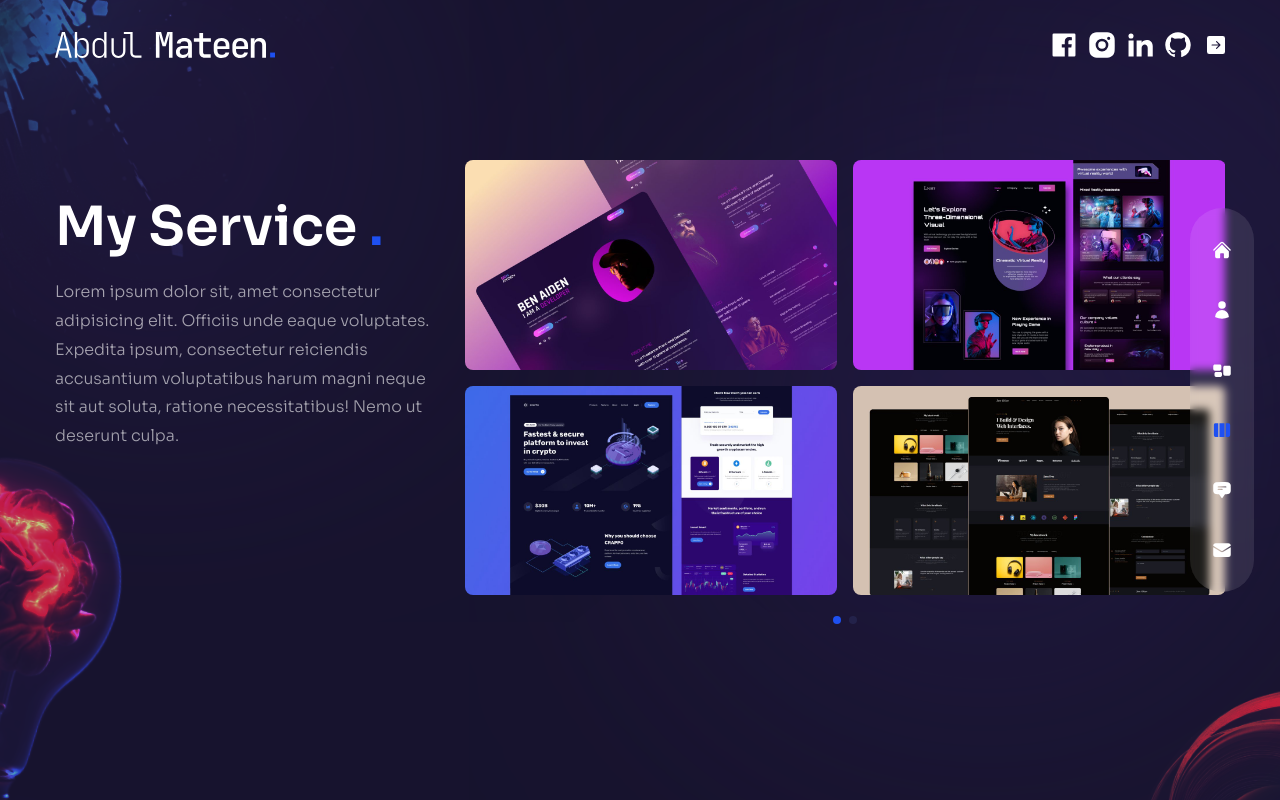
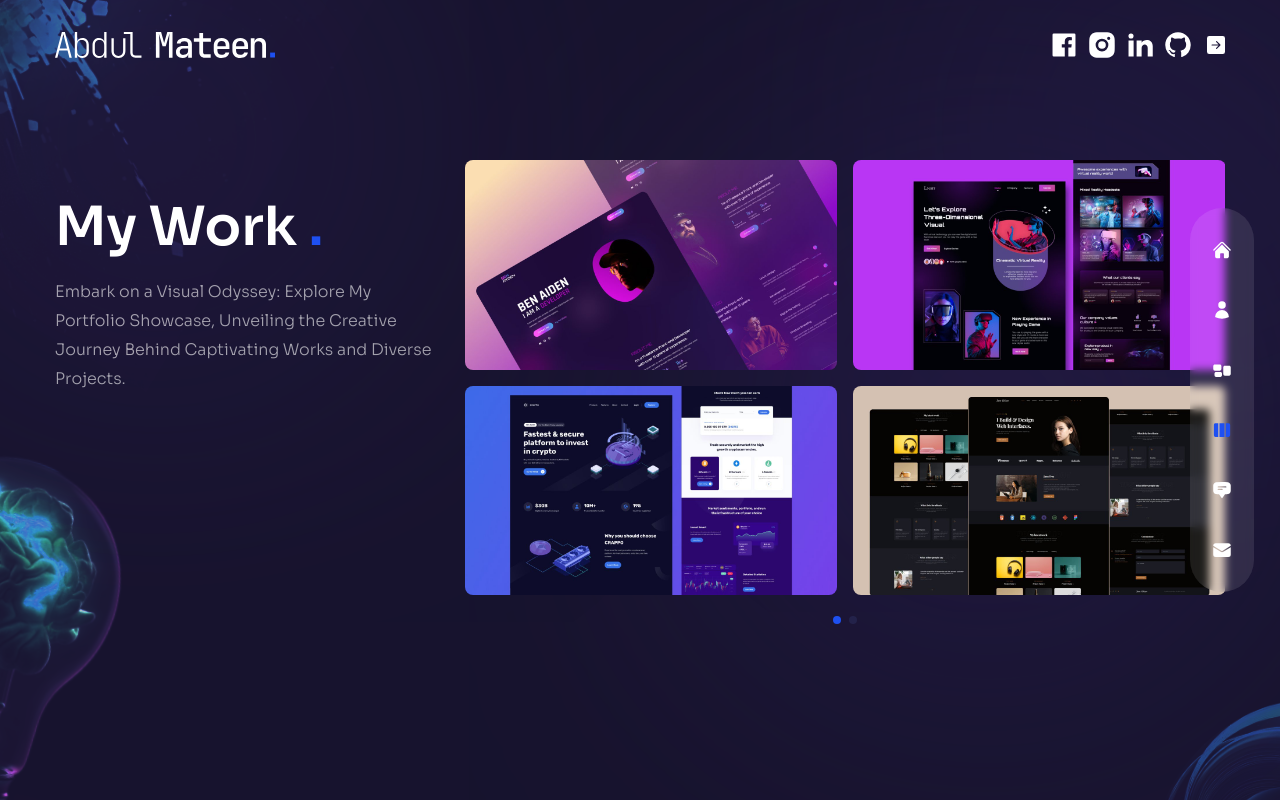
Before and after one commit to AbdulMateenzwl/Portfolio, a Next.js app: page /work in a window 1280 px wide. Built offline with nearby package versions, Linux system fonts and the light colour scheme.

Commit message:
updated theme, contact design

```diff
--- a/pages/contact/index.js
+++ b/pages/contact/index.js
@@ -38,7 +38,7 @@
 							placeholder='message'
 							className='textarea'
 						></textarea>
-						<button className='btn rounded-full border border-white/50 max-w-[170px] px-8 transition-all duration-300 flex items-center justify-center overflow-hidden hover:border-accent group'>
+						<button className='btn rounded-full border border-white/50 max-w-[170px] px-8 transition-all duration-300 flex items-center justify-center overflow-hidden border-primary-group group'>
 							<span className='group-hover:-translate-y-[120%] group-hover:opacity-0 transition-all duration-500'>
 								Lets talk
 							</span>
--- a/pages/work/index.js
+++ b/pages/work/index.js
@@ -21,7 +21,7 @@
 							exit='hidden'
 							className='h2 xl:mt-8'
 						>
-							My Service <span className='text-accent'>.</span>{' '}
+							My Work <span className='text-accent'>.</span>{' '}
 						</motion.h2>
 						<motion.p
 							variants={fadeIn('up', 0.2)}
@@ -30,10 +30,9 @@
 							exit='hidden'
 							className='mb-4 max-w-[400px] mx-auto lg:mx-0'
 						>
-							Lorem ipsum dolor sit, amet consectetur adipisicing elit. Officiis
-							unde eaque voluptates. Expedita ipsum, consectetur reiciendis
-							accusantium voluptatibus harum magni neque sit aut soluta, ratione
-							necessitatibus! Nemo ut deserunt culpa.
+							Embark on a Visual Odyssey: Explore My Portfolio Showcase,
+							Unveiling the Creative Journey Behind Captivating Works and
+							Diverse Projects.
 						</motion.p>
 					</div>
 					<motion.div
--- a/styles/globals.css
+++ b/styles/globals.css
@@ -74,3 +74,9 @@
 .swiper-pagination-bullet-active {
      background-color: #1e50f1 !important;
 }
+
+
+.border-primary-group:hover{
+    --tw-border-opacity: 1;
+    border-color: rgb(20 80 241 / var(--tw-border-opacity));
+}
```
Also changed, not shown: public/bulb.png, public/circles.png.
